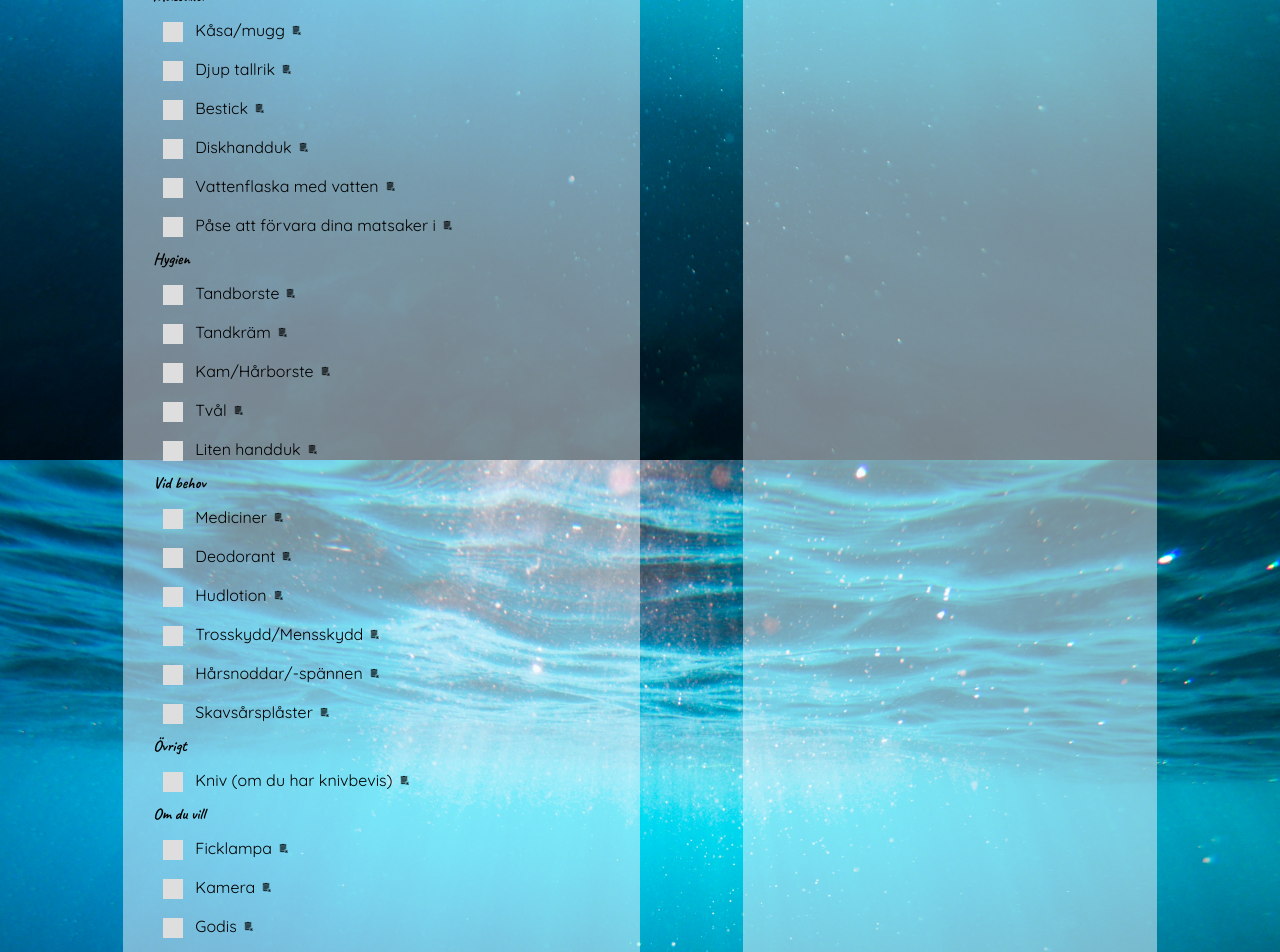
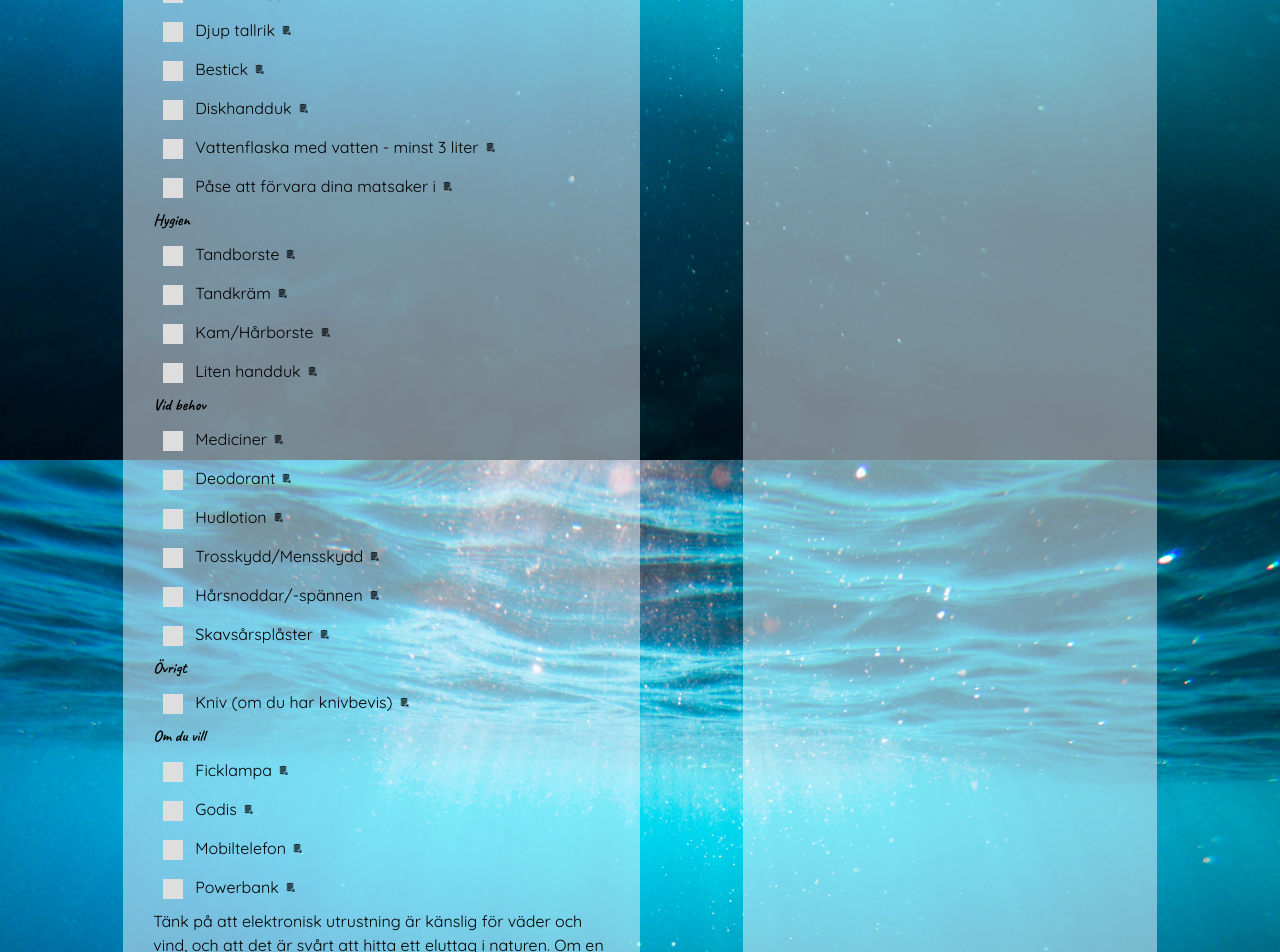
Before and after one commit to Tejpex/tallhagen, a React (Vite) app: page /packning in a window 1280 px wide. Shown: the part 1460-2412 px from the top of the page. Built offline with nearby package versions, Linux system fonts and the light colour scheme; a web font is replaced by a local one.

Commit message:
Add equipment

```diff
--- a/src/contexts/EquipmentContext.jsx
+++ b/src/contexts/EquipmentContext.jsx
@@ -37,7 +37,7 @@ const list = [
     name: "Sovsäckslakan",
     done: false,
     category: "Extra-sov",
-    hike: true
+    hike: false
   },
   {
     id: 6,
@@ -182,7 +182,7 @@ const list = [
   },
   {
     id: 34,
-    name: "Vattenflaska med vatten",
+    name: "Vattenflaska med vatten - minst 3 liter",
     done: false,
     category: "Äta",
     hike: true
@@ -221,7 +221,7 @@ const list = [
     name: "Tvål",
     done: false,
     category: "Hygien",
-    hike: true
+    hike: false
   },
   {
     id: 44,
@@ -299,7 +299,7 @@ const list = [
     name: "Kamera",
     done: false,
     category: "Om du vill",
-    hike: true
+    hike: false
   },
   {
     id: 72,
@@ -326,6 +326,20 @@ const list = [
     category: "Om du vill",
     hike: true
   },
+  {
+    id: 76,
+    name: "Mobiltelefon",
+    done: false,
+    category: "Om du vill",
+    hike: true
+  },
+  {
+    id: 77,
+    name: "Powerbank",
+    done: false,
+    category: "Om du vill",
+    hike: true
+  },
   //Sommarsaker 80-89
   {
     id: 80,
@@ -345,12 +359,14 @@ const list = [
     name: "Solhatt/keps",
     done: false,
     category: "Sommarsaker",
+    hike: true
   },
   {
     id: 83,
     name: "Myggmedel",
     done: false,
     category: "Sommarsaker",
+    hike: true
   },
   {
     id: 84,
```
